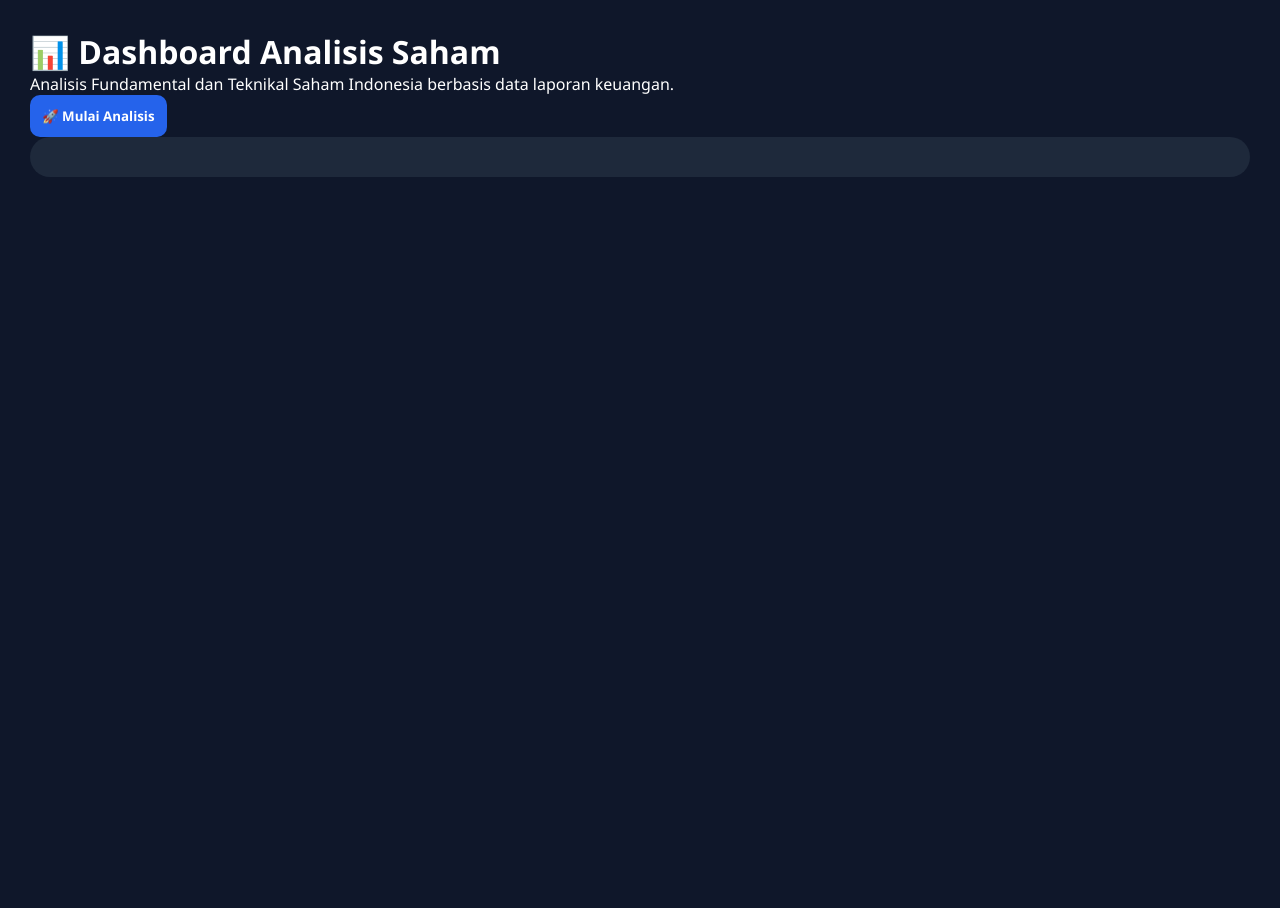
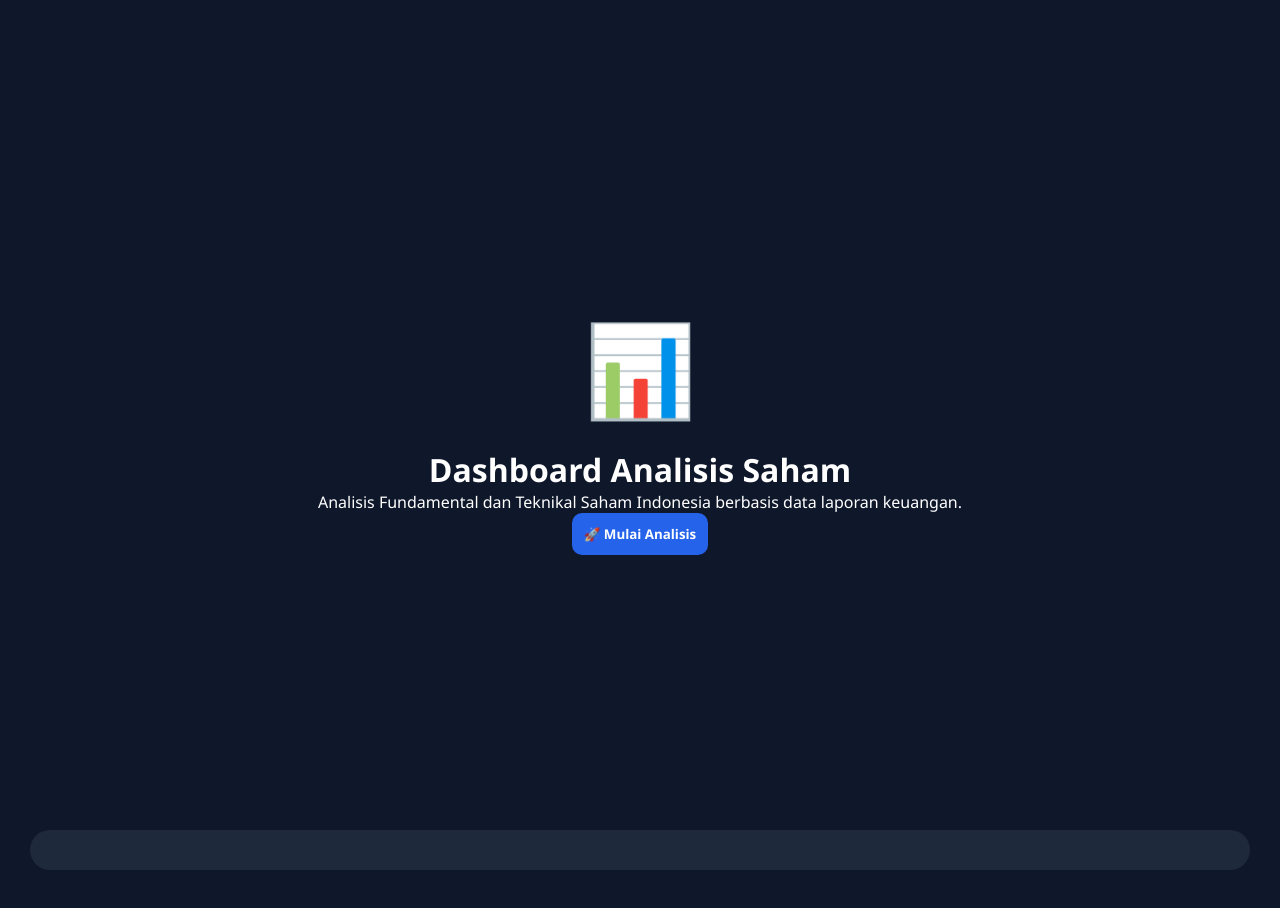
Before and after one commit to anasfarichan11/stocklab-id, a plain HTML site: page index.html in a window 1280 px wide. Before the commit the page ends 800 px from the top, so only its background shows below. Drawn offline with Linux system fonts and the light colour scheme.

Commit message:
Update index.html

```diff
--- a/index.html
+++ b/index.html
@@ -106,43 +106,66 @@ color:#facc15;
 font-weight:bold;
 }
 #landing{
+height:100vh;
+display:flex;
+flex-direction:column;
+justify-content:center;
+align-items:center;
+text-align:center;
+}
+
+CSS
+1
+#landing h1{
+2
+font-size:60px;
+3
+margin-bottom:20px;
+4
+font-weight:700;
+5
+}
+6
+
 7
-height:100vh;
+#landing p{
 8
-display:flex;
+font-size:22px;
 9
-flex-direction:column;
+max-width:700px;
 10
-justify-content:center;
+line-height:1.7;
 11
-align-items:center;
+margin-bottom:30px;
 12
-text-align:center;
-13
 }
-14
 
-15
-#landing h1{
-16
-font-size:60px;
-17
+.hero-icon{
+font-size:90px;
 margin-bottom:20px;
-18
 }
-19
 
-20
-#landing p{
-21
-font-size:20px;
-22
-max-width:700px;
-23
-margin-bottom:30px;
-24
+#landing button{
+2
+padding:16px 32px;
+3
+font-size:18px;
+4
+border-radius:15px;
+5
+transition:0.3s;
+6
+box-shadow:0 10px 20px rgba(37,99,235,.3);
+7
 }
-25
+8
+
+9
+#landing button:hover{
+10
+transform:translateY(-3px);
+11
+}
 
 26
 #analyzer{
@@ -159,7 +182,9 @@ display:none;
 <body>
 <section id="landing">
 
-<h1>📊 Dashboard Analisis Saham</h1>
+<div class="hero-icon">📊</div>
+
+<h1>Dashboard Analisis Saham</h1>
 
 <p>
 Analisis Fundamental dan Teknikal Saham Indonesia
```
